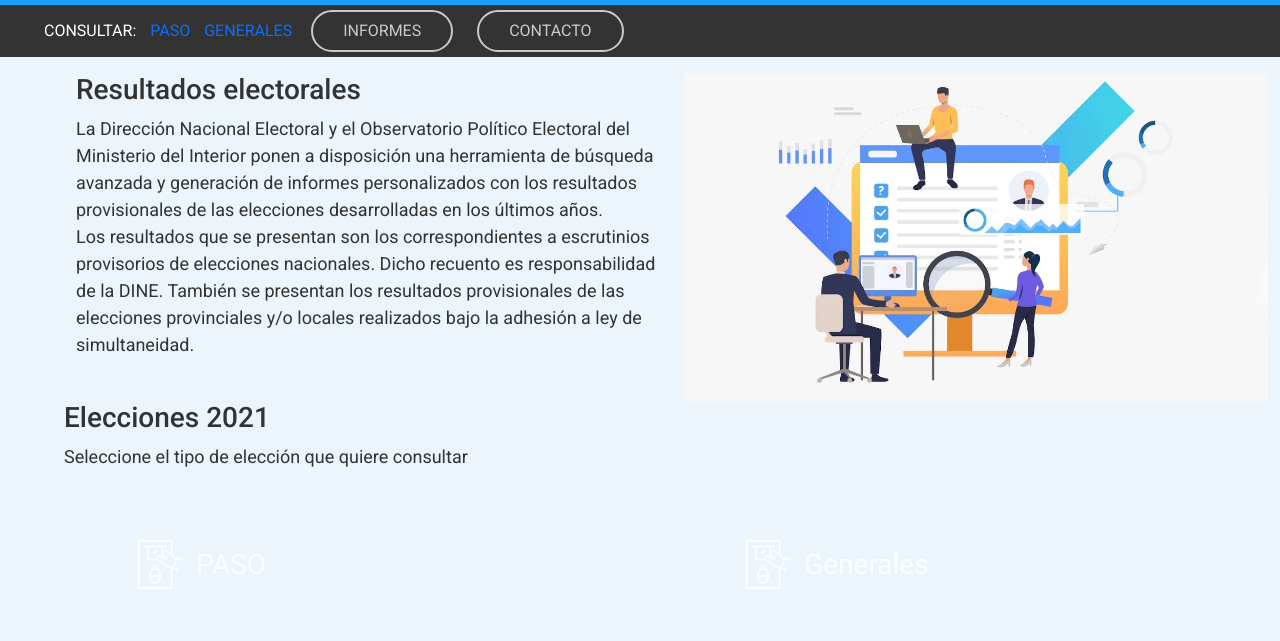
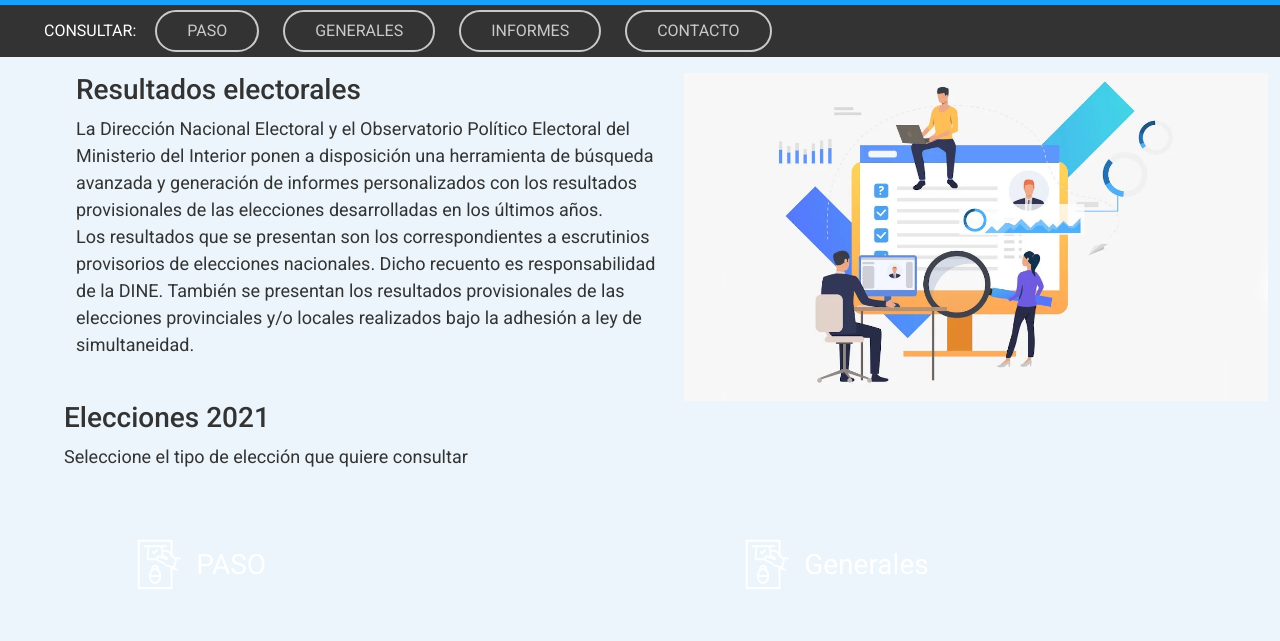
Before and after one commit to alanmoex/tup-lc2-votacion-app, a plain HTML site: page index.html in a window 1280 px wide. Shown: the part 49-690 px from the top of the page. Drawn offline with nearby package versions, Linux system fonts and the light colour scheme.

Commit message:
se le agrego una clase los botones del menu
se le agrego otra clase mas a los botones del menu. para resumir codigo de css.

```diff
--- a/index.html
+++ b/index.html
@@ -26,8 +26,8 @@
         <div class="container-fluid menu-principal">
             <ul>
                 <li><span>CONSULTAR: </span></li>
-                <li><a class="menu-boton-paso-gral boton-paso"  href="paso.html">PASO</a></li>
-                <li><a class="menu-boton-paso-gral boton-gral" href="generales.html">GENERALES</a></li>
+                <li><a class="menu-boton menu-boton-paso-gral boton-paso"  href="paso.html">PASO</a></li>
+                <li><a class="menu-boton menu-boton-paso-gral boton-gral" href="generales.html">GENERALES</a></li>
                 <li><a class="menu-boton" href="informes.html">INFORMES</a></li>
                 <li><a class="menu-boton" href="#contact">CONTACTO</a></li>
             </ul>
```
